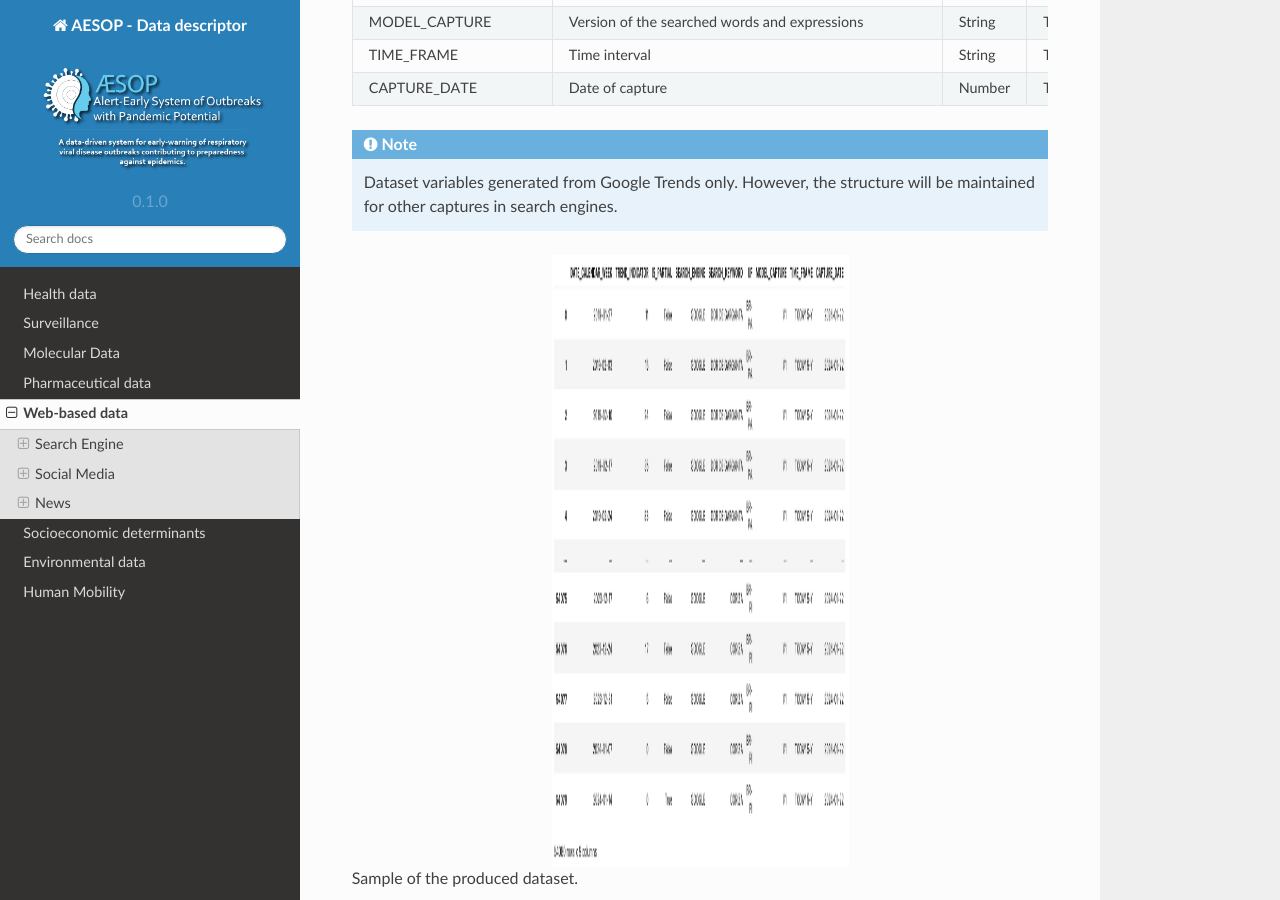
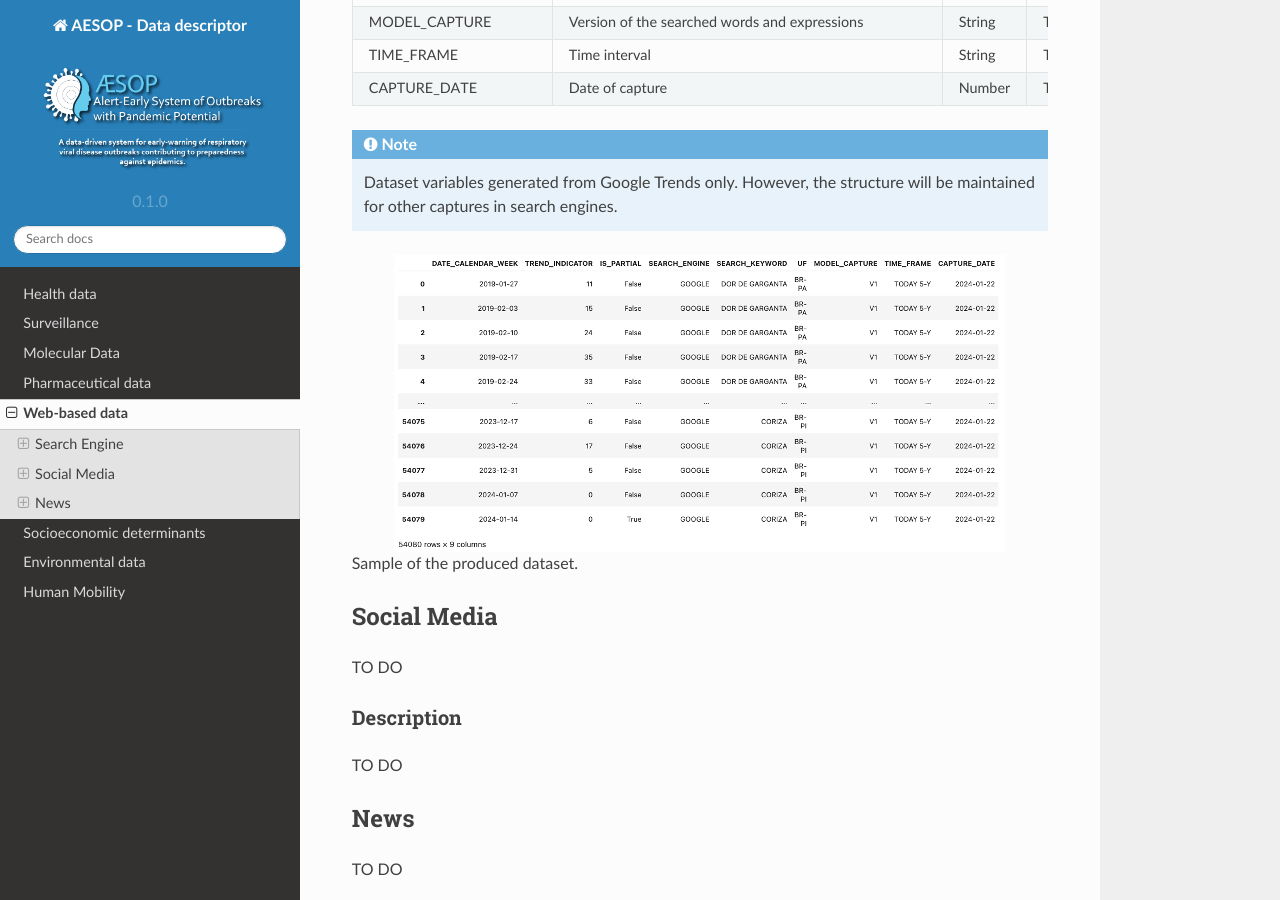
Before and after one commit to cidacslab/AESOP-Data-Documentation, a Sphinx documentation site: the page built from docs/source/web_based.rst, in a window 1280 px wide and 900 px high, scrolled down 829 px. Built offline with Sphinx 7.4.7 and the Read the Docs theme 2.0.0, drawn with Linux system fonts in a browser that asks for light colours.

Commit message:
Update web_based.rst

```diff
--- a/docs/source/web_based.rst
+++ b/docs/source/web_based.rst
@@ -45,8 +45,8 @@ Data Dictionary
 
 
 .. image:: web-based-search-engine-sample.png
-   :height: 612
-   :width: 297
+   :width: 612
+   :height: 297
    :align: center
 
 Sample of the produced dataset.
```
